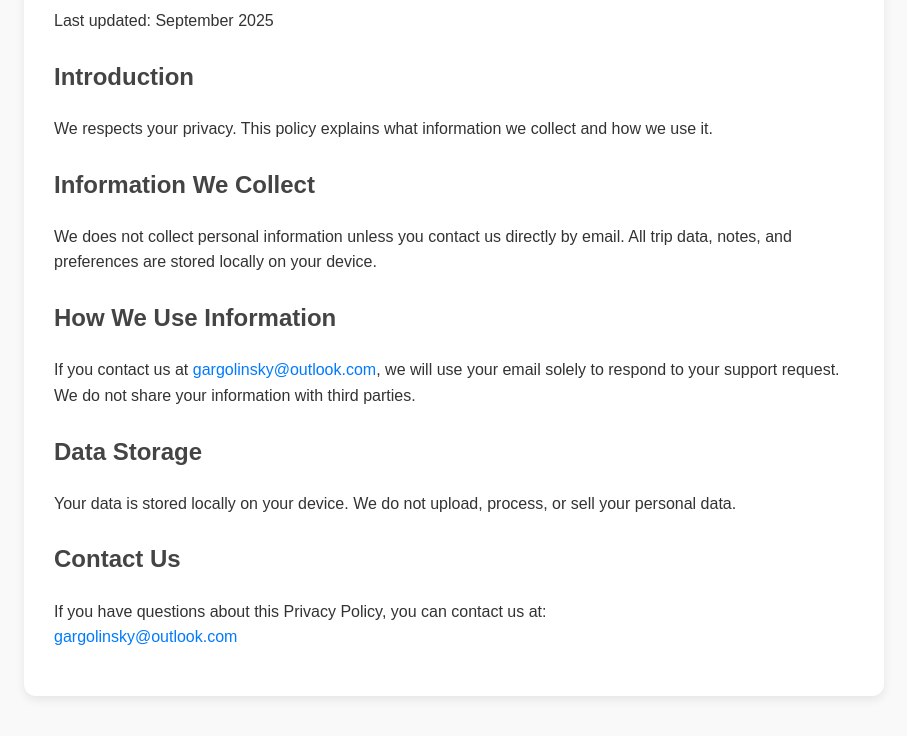
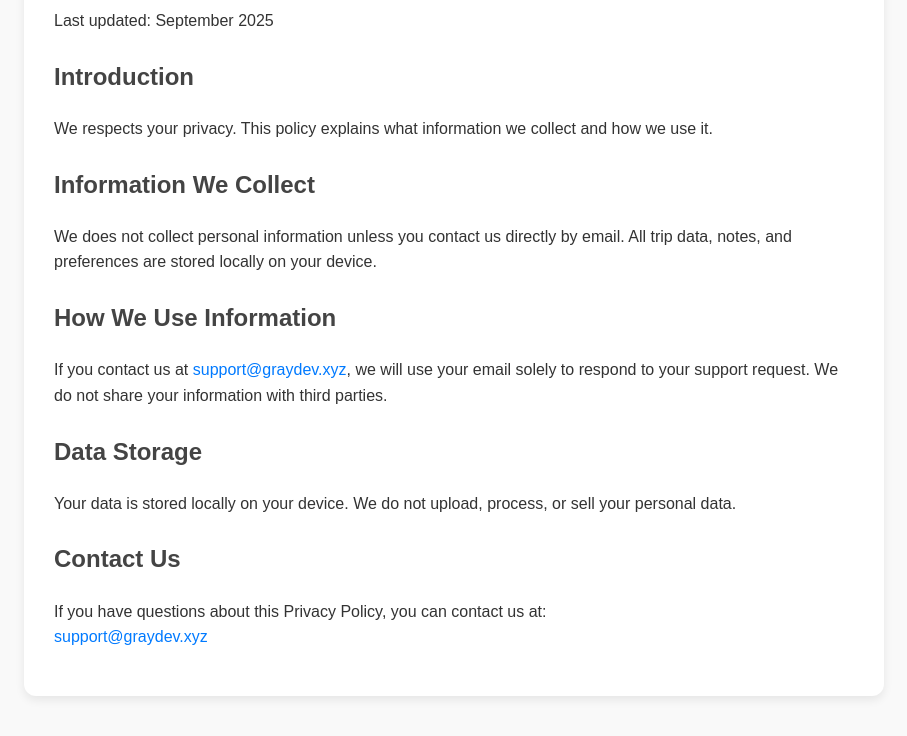
Before and after one commit to harholinsky/about, a plain HTML site: page privacy.html in a window 1280 px wide. Shown: the part 156-892 px from the top of the page, without its empty margins (186-1093 px from the left). Drawn offline with Linux system fonts and the light colour scheme.

Commit message:
Update contact email in privacy policy

```diff
--- a/privacy.html
+++ b/privacy.html
@@ -50,14 +50,14 @@
     <p>We does not collect personal information unless you contact us directly by email. All trip data, notes, and preferences are stored locally on your device.</p>
 
     <h2>How We Use Information</h2>
-    <p>If you contact us at <a href="mailto:gargolinsky@outlook.com">gargolinsky@outlook.com</a>, we will use your email solely to respond to your support request. We do not share your information with third parties.</p>
+    <p>If you contact us at <a href="mailto:support@graydev.xyz">support@graydev.xyz</a>, we will use your email solely to respond to your support request. We do not share your information with third parties.</p>
 
     <h2>Data Storage</h2>
     <p>Your data is stored locally on your device. We do not upload, process, or sell your personal data.</p>
 
     <h2>Contact Us</h2>
     <p>If you have questions about this Privacy Policy, you can contact us at:<br>
-    <a href="mailto:gargolinsky@outlook.com">gargolinsky@outlook.com</a></p>
+    <a href="mailto:support@graydev.xyz">support@graydev.xyz</a></p>
   </div>
 </body>
 </html>
```
